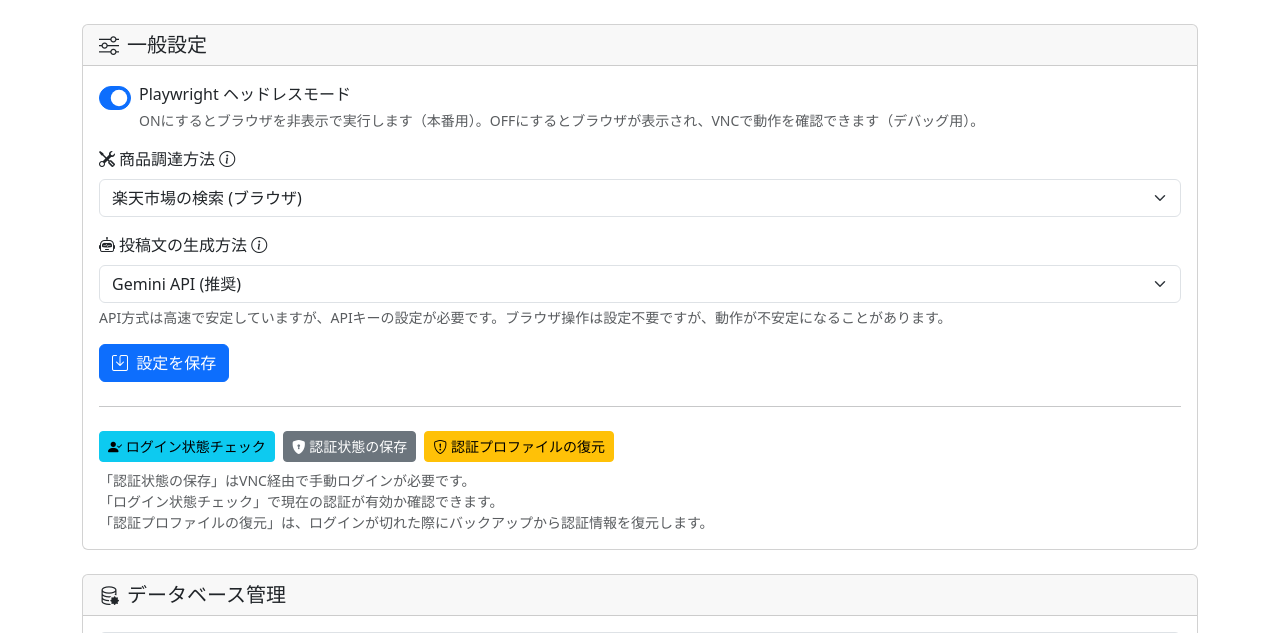
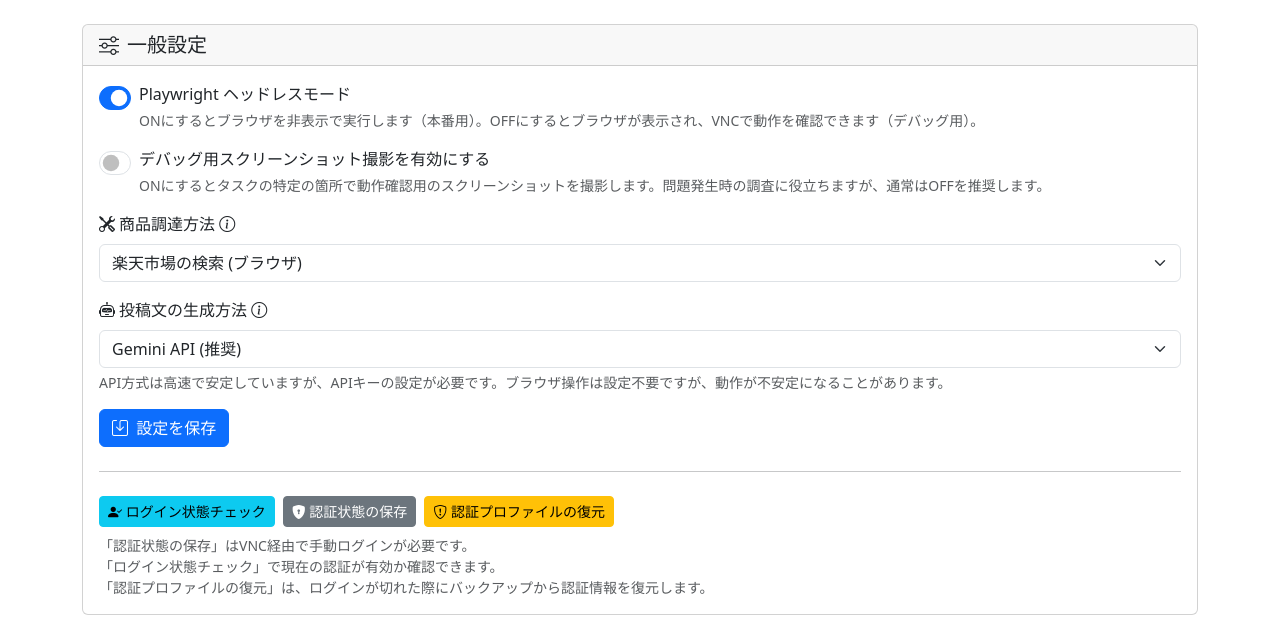
Before and after one commit to HiroyukiUrata/r_auto, a FastAPI app: page /system-config in a window 1280 px wide. Shown: the part 75-708 px from the top of the page. Run offline with FastAPI, Linux system fonts and the light colour scheme; data that the repository does not hold is empty.

Commit message:
認証チェック時のスクショ保存機能

```diff
--- a/app/core/config_manager.py
+++ b/app/core/config_manager.py
@@ -9,7 +9,8 @@ DEFAULT_CONFIG = {
     "max_delay_minutes": 5,
     "playwright_headless": True,  # デフォルトはヘッドレスON
     "procurement_method": "rakuten_search", # デフォルトは 'rakuten_search' (楽天市場検索)
-    "caption_creation_method": "api" # デフォルトは 'api' (Gemini API)
+    "caption_creation_method": "api", # デフォルトは 'api' (Gemini API)
+    "debug_screenshot_enabled": False # デバッグ目的のスクリーンショット撮影を有効にするか
 }
 
 _config_cache = None
--- a/app/tasks/check_login_status.py
+++ b/app/tasks/check_login_status.py
@@ -2,6 +2,7 @@ import logging
 from playwright.sync_api import TimeoutError
 from app.core.base_task import BaseTask # Import from core
 
+from app.core.config_manager import get_config
 class CheckLoginStatusTask(BaseTask): # Class name is already correct
     """
     保存された認証プロファイルを使ってログイン状態を確認するタスク
@@ -14,6 +15,11 @@ class CheckLoginStatusTask(BaseTask): # Class name is already correct
     def _execute_main_logic(self):
         page = self.page
         page.goto("https://room.rakuten.co.jp/items", wait_until="domcontentloaded")
+
+        # 設定が有効な場合のみ、ログイン状態確認の初期ページを撮影
+        config = get_config()
+        if config.get("debug_screenshot_enabled", False):
+            self._take_screenshot_on_error(prefix="login_check_initial_page")
 
         try:
             logging.debug("「my ROOM」リンクをクリックします。")
--- a/app/web/api.py
+++ b/app/web/api.py
@@ -79,6 +79,7 @@ class ConfigUpdateRequest(BaseModel):
     playwright_headless: bool | None = None
     procurement_method: str | None = None
     caption_creation_method: str | None = None
+    debug_screenshot_enabled: bool | None = None
 
 class JsonImportRequest(BaseModel):
     products: list[dict]
--- a/web/templates/config.html
+++ b/web/templates/config.html
@@ -23,6 +23,11 @@
                     <input class="form-check-input" type="checkbox" role="switch" id="headless-switch">
                     <label class="form-check-label" for="headless-switch">Playwright ヘッドレスモード</label>
                     <small class="form-text text-muted d-block">ONにするとブラウザを非表示で実行します（本番用）。OFFにするとブラウザが表示され、VNCで動作を確認できます（デバッグ用）。</small>
+                </div>
+                <div class="form-check form-switch mb-3">
+                    <input class="form-check-input" type="checkbox" role="switch" id="debug-screenshot-switch">
+                    <label class="form-check-label" for="debug-screenshot-switch">デバッグ用スクリーンショット撮影を有効にする</label>
+                    <small class="form-text text-muted d-block">ONにするとタスクの特定の箇所で動作確認用のスクリーンショットを撮影します。問題発生時の調査に役立ちますが、通常はOFFを推奨します。</small>
                 </div>
                 <div class="mb-3">
                     <label for="procurement-method" class="form-label">
@@ -188,6 +193,7 @@
             const response = await fetch('/api/config');
             const config = await response.json();
             document.getElementById('headless-switch').checked = config.playwright_headless;
+            document.getElementById('debug-screenshot-switch').checked = config.debug_screenshot_enabled;
             document.getElementById('procurement-method').value = config.procurement_method || 'rakuten_search';
             document.getElementById('caption-creation-method').value = config.caption_creation_method || 'api';
         } catch (error) {
@@ -198,11 +204,13 @@
 
     async function saveGlobalConfig() {
         const isHeadless = document.getElementById('headless-switch').checked;
+        const isDebugScreenshotEnabled = document.getElementById('debug-screenshot-switch').checked;
 
         const payload = {
             playwright_headless: isHeadless,
             procurement_method: document.getElementById('procurement-method').value,
             caption_creation_method: document.getElementById('caption-creation-method').value,
+            debug_screenshot_enabled: isDebugScreenshotEnabled,
         };
 
         try {
```
